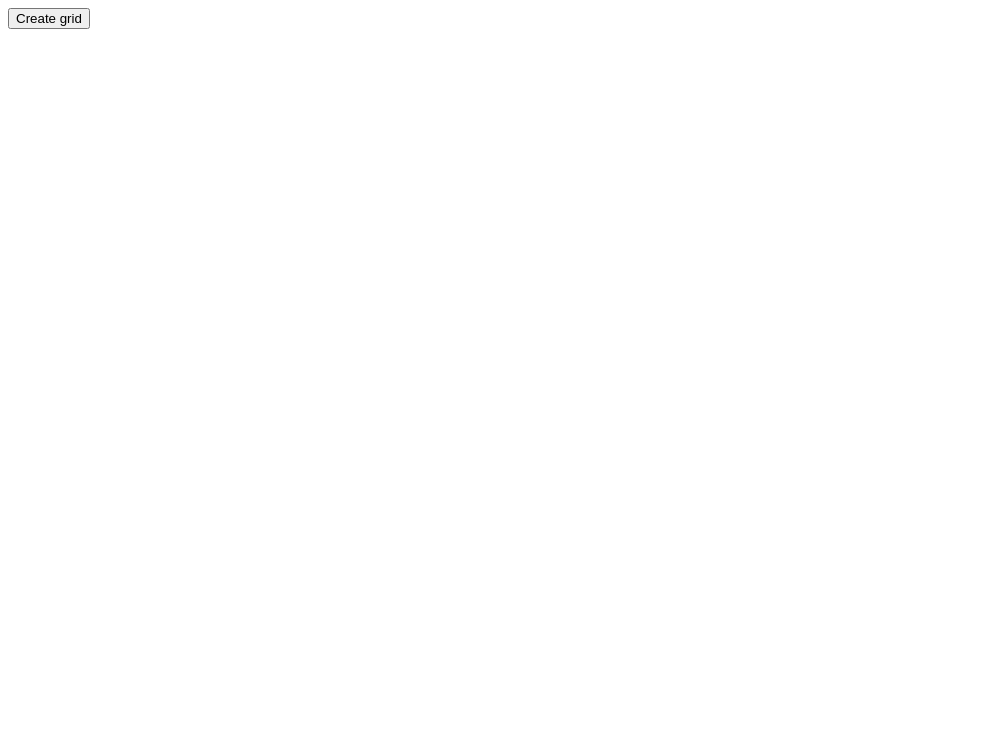
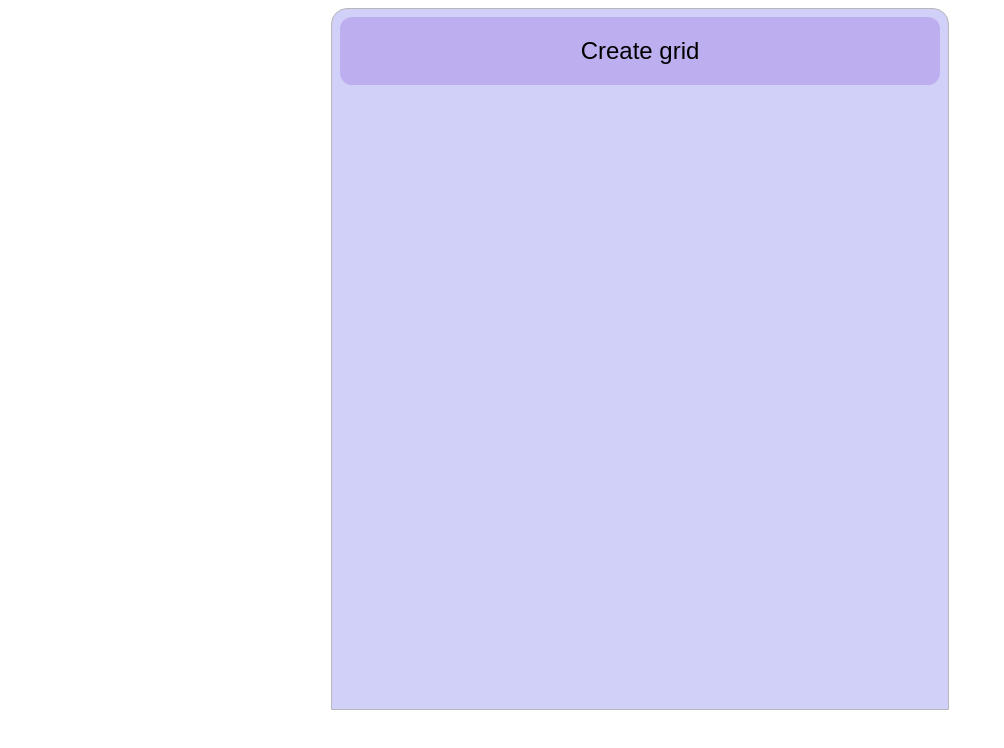
Before and after one commit to chipas111/etch-a-sketch, a plain HTML site: page index.html in a window 1280 px wide. Shown: the whole page, without its empty margins (0-1004 px from the left). Drawn offline with Linux system fonts and the light colour scheme.

Commit message:
Finish excersise

```diff
--- a/index.html
+++ b/index.html
@@ -8,8 +8,9 @@
     <script src="javascript.js" defer></script>
 </head>
 <body>
-    <button id="btn">Create grid</button>
-    <div class="container" id="container">
+    <div class="wrapper">
+        <button id="btn">Create grid</button>
+        <div class="container" id="container"></div>
     </div>
 </body>
 </html>
--- a/javascript.js
+++ b/javascript.js
@@ -7,8 +7,14 @@ function createGrid(rows, cols) {
     for (let i = 0; i < rows * cols; i++ ) {
         const gridItem = document.createElement("div")
         gridItem.classList.add("grid-item")
+        gridItem.style.opacity = "0.1"
+
         gridItem.addEventListener('mouseover',() => {
-        gridItem.style.backgroundColor = "black";
+            let currentOpacity  = parseFloat(gridItem.style.opacity)
+            if (currentOpacity < 1) {
+                gridItem.style.opacity = (currentOpacity + 0.1).toString()
+            }
+            gridItem.style.backgroundColor = "#310086";
         })
         container.appendChild(gridItem)
     }
@@ -18,7 +24,7 @@ const btn = document.querySelector("#btn")
 btn.addEventListener("click", () => {
     container.innerHTML = ""
     let userChoice = prompt("Choose grid rows and cols number", "16")
-    if (userChoice === null || isNaN(userChoice) || userChoice.trim === "") {
+    if (userChoice === null || isNaN(userChoice) || userChoice.trim() === "") {
         alert("Input correct number, please")
         return
     }
--- a/style.css
+++ b/style.css
@@ -1,3 +1,12 @@
+.wrapper {
+    width: 600px;
+    margin: auto;
+    padding: 8px;
+    border: 1px solid rgb(185, 184, 184);
+    border-radius: 16px 16px 0px 0px;
+    background-color: #d0d0f9;
+}
+
 .container {
     display: grid;
     width: 600px;
@@ -6,5 +15,16 @@
 }
 
 .grid-item {
-    border: 1px solid #ddd;
+    border: 1px solid #310086;
+    transition: opacity 0.2s ease;
 }
+
+button {
+    width: 600px;
+    padding: 20px;
+    margin-bottom: 16px;
+    font-size: 24px;
+    border-style: none;
+    border-radius: 12px;
+    background-color: #bcaeef;
+}
```
